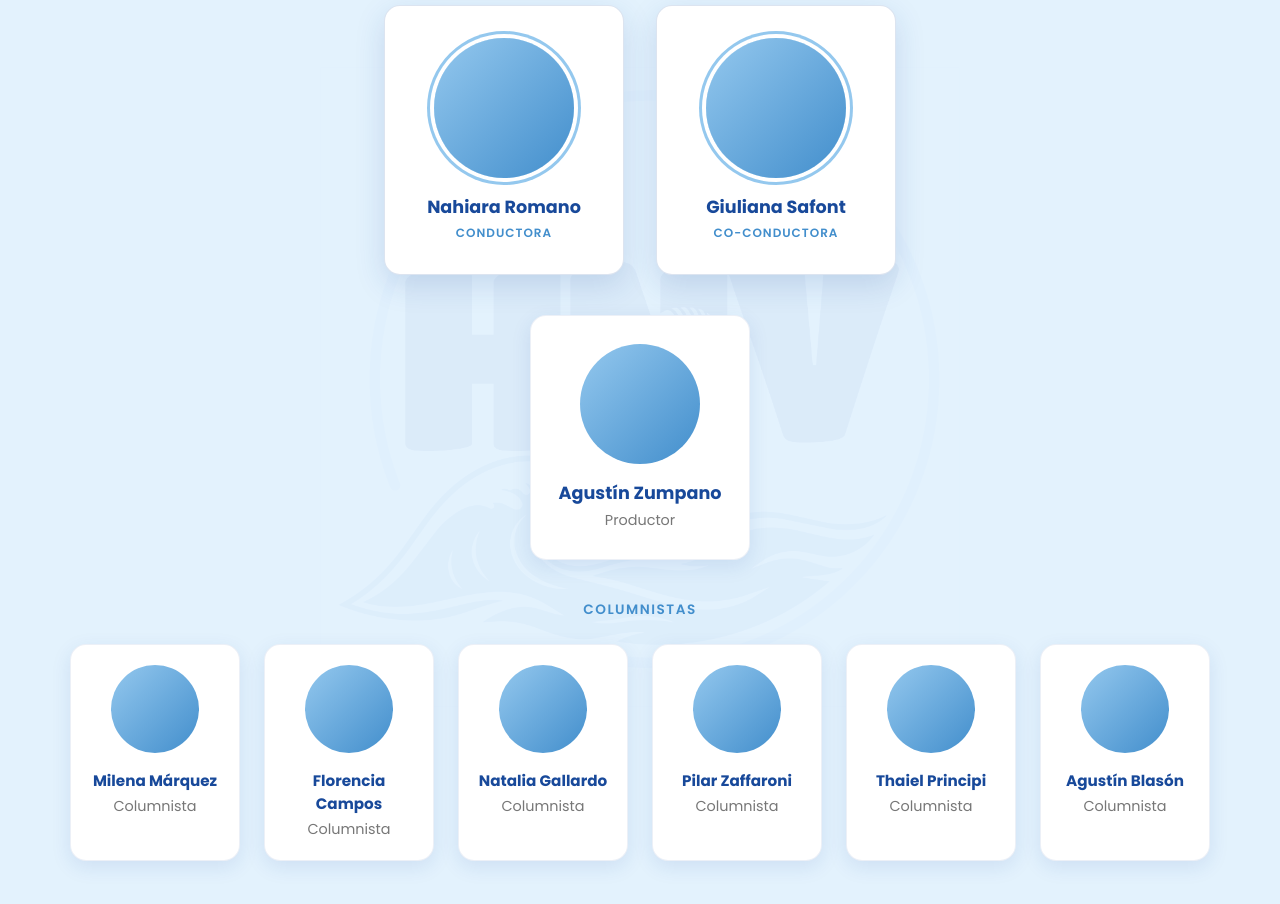
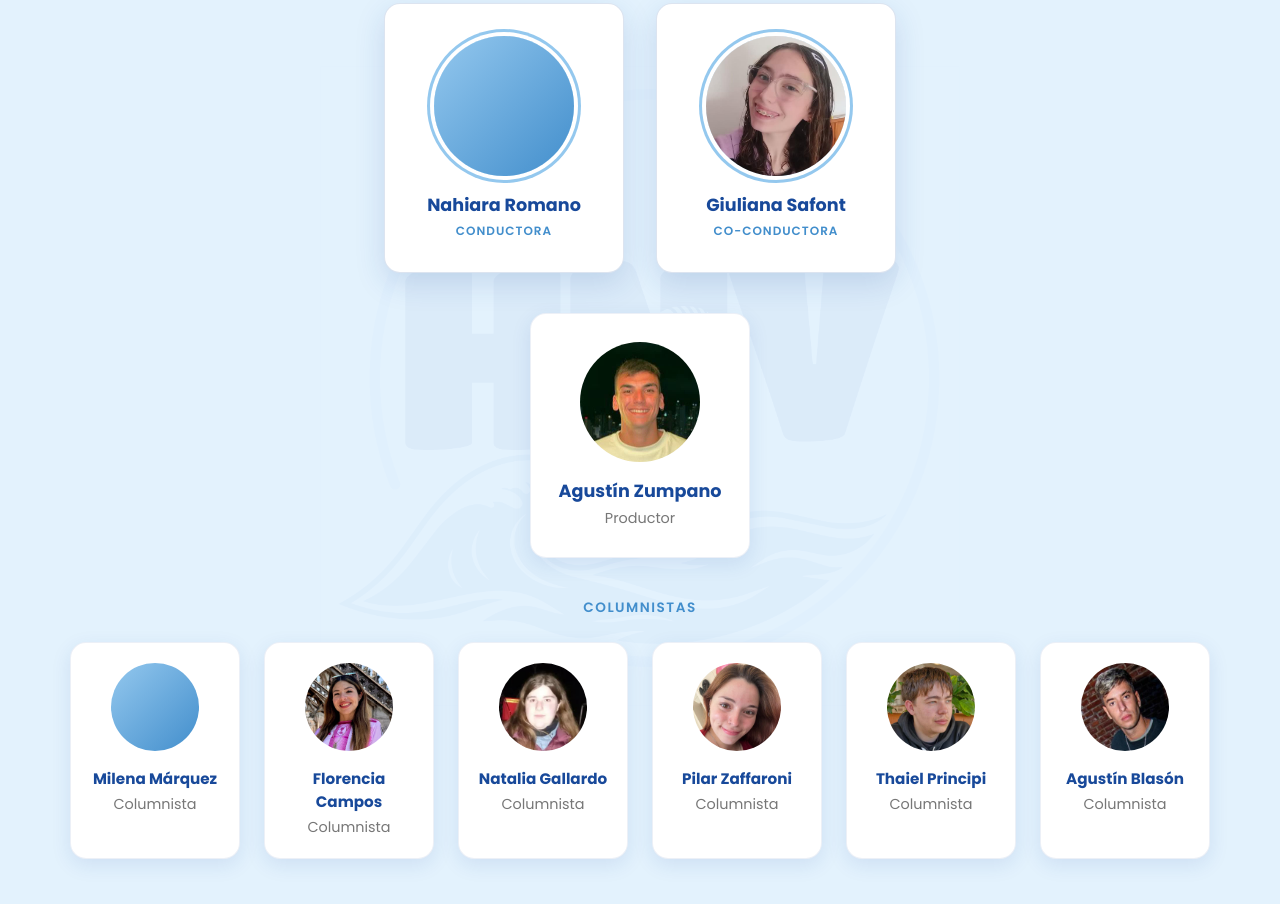
Before and after one commit to nicomarset1/hastaquenosvayamos, a plain HTML site: page index.html in a window 1280 px wide. Shown: the part 2084-2988 px from the top of the page. Drawn offline with Linux system fonts and the light colour scheme.

Commit message:
Fotos reales de 7 columnistas/conductores y programa del 24-08 con audio propio
- Reencode del mp3 del 24-08 (256kbps, 115MB) a 128kbps para no pasar el limite de GitHub, igual que se hizo con el del 31-08. Va temporal a episodios/, el workflow de migracion lo sube a Blob y lo saca del repo
- 7 fotos de perfil redimensionadas a 480x480 y optimizadas en assets/team/, conectadas a sus tarjetas (Nahiara Romano y Milena Marquez siguen con placeholder, faltan sus fotos)

Claude-Session: https://claude.ai/code/session_01EKKM6sHgpqzP1MrxFwXg3n

```diff
--- a/episodes.json
+++ b/episodes.json
@@ -9,6 +9,6 @@
     "fecha": "24 AGO",
     "titulo": "Programa lunes 24 de agosto",
     "descripcion": "",
-    "url": "https://open.spotify.com/episode/01qvF47xlf3q0gqoqt7kNE?si=Un5DqB4WQHW8P3JmLaDeFg"
+    "archivo": "episodios/2026-08-24.mp3"
   }
 ]
--- a/index.html
+++ b/index.html
@@ -110,7 +110,7 @@
         <p>Conductora</p>
       </article>
       <article class="team-card featured" data-reveal>
-        <div class="team-photo"></div>
+        <div class="team-photo" style="background-image:url('assets/team/giuliana-safont.jpg')"></div>
         <h3>Giuliana Safont</h3>
         <p>Co-conductora</p>
       </article>
@@ -118,7 +118,7 @@
 
     <div class="team-tier team-tier-mid">
       <article class="team-card" data-reveal>
-        <div class="team-photo"></div>
+        <div class="team-photo" style="background-image:url('assets/team/agustin-zumpano.jpg')"></div>
         <h3>Agustín Zumpano</h3>
         <p>Productor</p>
       </article>
@@ -132,27 +132,27 @@
         <p>Columnista</p>
       </article>
       <article class="team-card small" data-reveal>
-        <div class="team-photo"></div>
+        <div class="team-photo" style="background-image:url('assets/team/florencia-campos.jpg')"></div>
         <h3>Florencia Campos</h3>
         <p>Columnista</p>
       </article>
       <article class="team-card small" data-reveal>
-        <div class="team-photo"></div>
+        <div class="team-photo" style="background-image:url('assets/team/natalia-gallardo.jpg')"></div>
         <h3>Natalia Gallardo</h3>
         <p>Columnista</p>
       </article>
       <article class="team-card small" data-reveal>
-        <div class="team-photo"></div>
+        <div class="team-photo" style="background-image:url('assets/team/pilar-zaffaroni.jpg')"></div>
         <h3>Pilar Zaffaroni</h3>
         <p>Columnista</p>
       </article>
       <article class="team-card small" data-reveal>
-        <div class="team-photo"></div>
+        <div class="team-photo" style="background-image:url('assets/team/thaiel-principi.jpg')"></div>
         <h3>Thaiel Principi</h3>
         <p>Columnista</p>
       </article>
       <article class="team-card small" data-reveal>
-        <div class="team-photo"></div>
+        <div class="team-photo" style="background-image:url('assets/team/agustin-blason.jpg')"></div>
         <h3>Agustín Blasón</h3>
         <p>Columnista</p>
       </article>
--- a/style.css
+++ b/style.css
@@ -805,6 +805,8 @@ img { max-width: 100%; display: block; }
   height: 120px;
   border-radius: 50%;
   background: linear-gradient(135deg, var(--azul-claro), var(--azul-medio));
+  background-size: cover;
+  background-position: center;
   margin: 0 auto 1rem;
   transition: transform 0.3s ease;
 }
```
Also changed, not shown: assets/team/agustin-blason.jpg (added), assets/team/agustin-zumpano.jpg (added), assets/team/florencia-campos.jpg (added), assets/team/giuliana-safont.jpg (added), assets/team/natalia-gallardo.jpg (added), assets/team/pilar-zaffaroni.jpg (added), assets/team/thaiel-principi.jpg (added), 1 other file.
